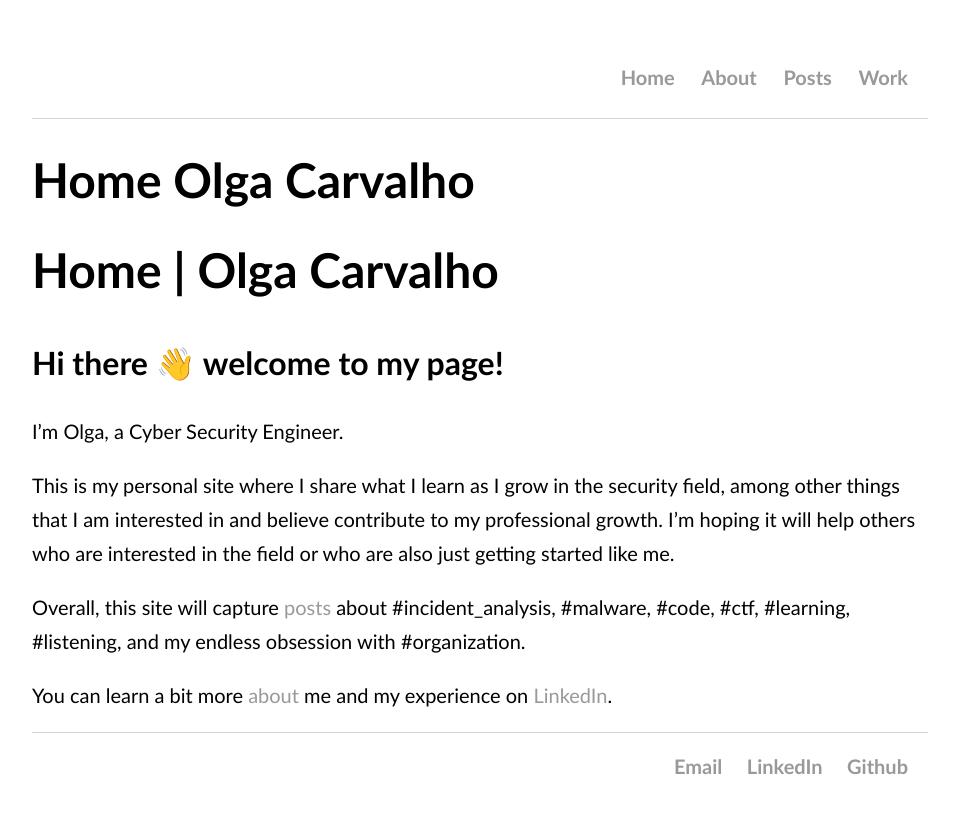
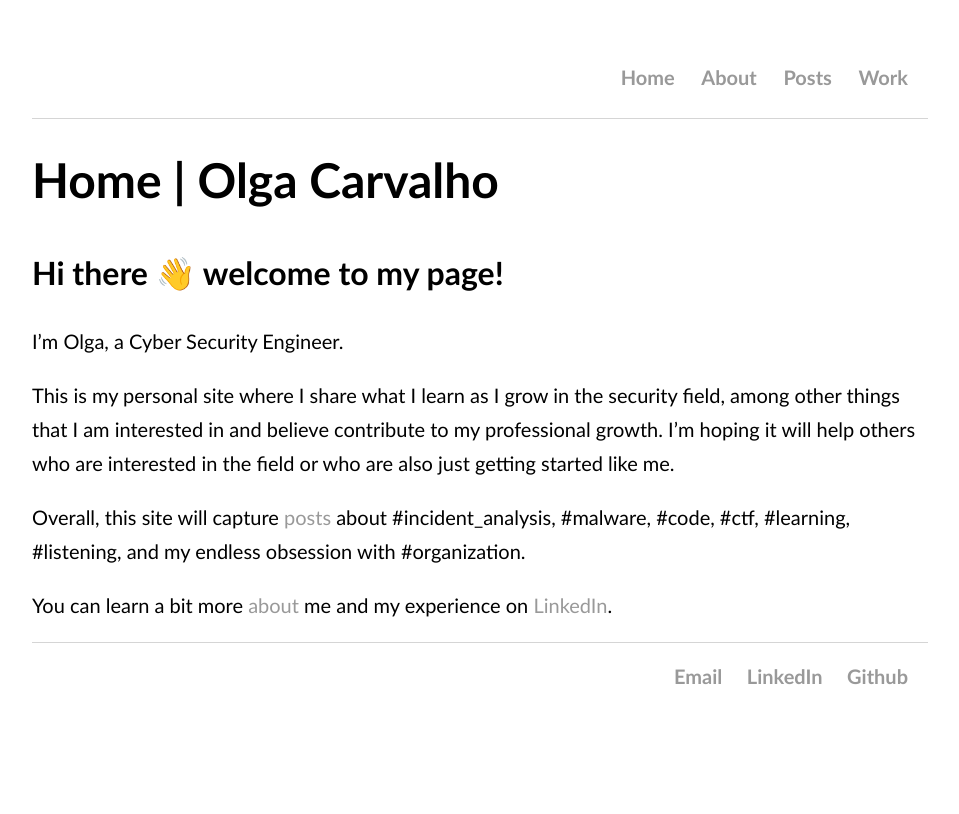
Before and after one commit to OlgaCarvalho/first_personal_website, a Jekyll site: the page built from index.md, in a window 1280 px wide. Shown: the top 814 px of the page, without its empty margins (160-1119 px from the left). Built offline with Jekyll 4.4.1, drawn with Linux system fonts in a browser that asks for light colours; our own code applies the rules of GitHub Pages for plain Markdown files.

Commit message:
excluse top_ribbon.html with page title

```diff
--- a/_layouts/default.html
+++ b/_layouts/default.html
@@ -6,7 +6,7 @@
 		<body>
 
 			{%- include nav_bar.html -%}
-			{%- include top_ribbon.html -%}
+
 
 
 			<div class="container">
```
